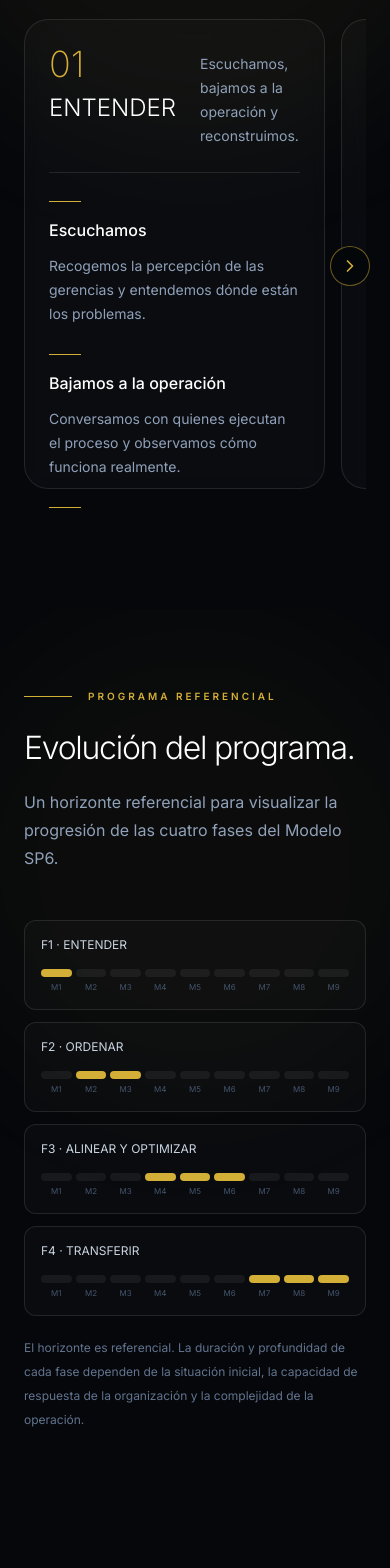
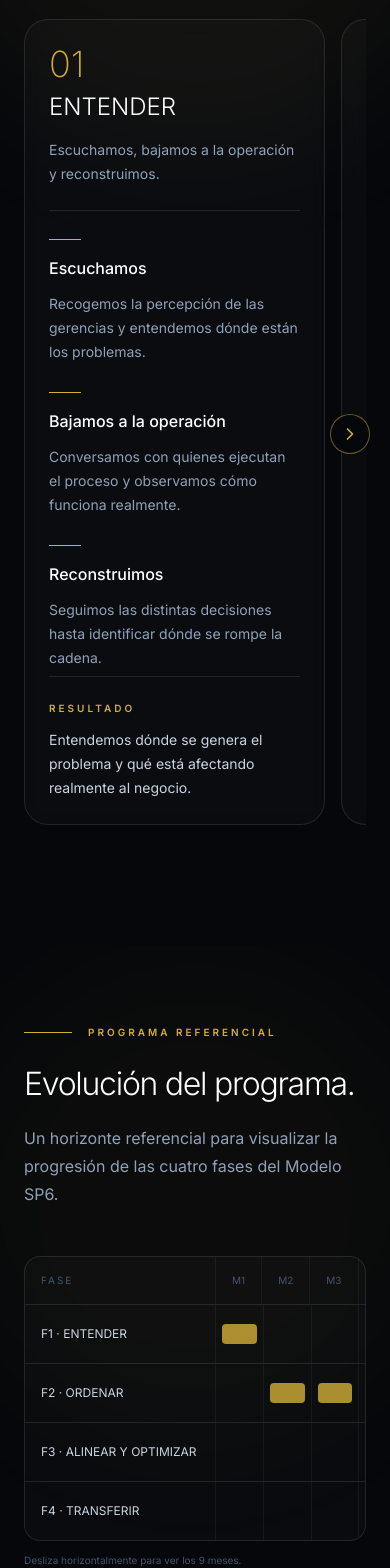
Before and after one commit to rcarlo68-cmd/ServicesProcurement, a Next.js app: page /modelo-sp6 in a window 390 px wide. Shown: the part 2720-4288 px from the top of the page. Built offline with nearby package versions, Linux system fonts and the light colour scheme.

Commit message:
Fix SP6 mobile responsive

```diff
--- a/components/modelo-sp6/Process.tsx
+++ b/components/modelo-sp6/Process.tsx
@@ -98,10 +98,13 @@ export default function Process() {
   const updateScrollButtons = () => {
     if (!carouselRef.current) return;
 
-    const { scrollLeft, scrollWidth, clientWidth } = carouselRef.current;
+    const { scrollLeft, scrollWidth, clientWidth } =
+      carouselRef.current;
 
     setCanScrollLeft(scrollLeft > 5);
-    setCanScrollRight(scrollLeft + clientWidth < scrollWidth - 5);
+    setCanScrollRight(
+      scrollLeft + clientWidth < scrollWidth - 5
+    );
   };
 
   const scrollCarousel = (direction: "left" | "right") => {
@@ -171,7 +174,8 @@ export default function Process() {
                 key={step.number}
                 className="
                   flex
-                  h-[470px]
+                  h-auto
+                  min-h-[470px]
                   w-[88%]
                   shrink-0
                   snap-center
@@ -182,35 +186,70 @@ export default function Process() {
                   bg-white/[0.025]
                   p-6
                   backdrop-blur-sm
-                  sm:h-[480px]
+
+                  sm:min-h-[480px]
                   sm:w-[72%]
                   sm:p-7
+
                   lg:h-[500px]
+                  lg:min-h-0
                   lg:w-[760px]
                   lg:p-8
                 "
               >
                 {/* Card Header */}
                 <div className="border-b border-white/10 pb-6">
-                  <div className="flex items-start justify-between gap-6">
-                    <div>
+                  <div
+                    className="
+                      flex
+                      flex-col
+                      gap-4
+
+                      sm:flex-row
+                      sm:items-start
+                      sm:justify-between
+                      sm:gap-6
+                    "
+                  >
+                    <div className="min-w-0">
                       <div className="text-4xl font-extralight text-[#D4AF37] sm:text-5xl">
                         {step.number}
                       </div>
 
-                      <h3 className="mt-2 text-2xl font-light text-white sm:text-3xl">
+                      <h3 className="mt-2 text-2xl font-light leading-tight text-white sm:text-3xl">
                         {step.title}
                       </h3>
                     </div>
 
-                    <p className="max-w-[210px] pt-2 text-sm leading-6 text-slate-400">
+                    <p
+                      className="
+                        max-w-none
+                        pt-0
+                        text-sm
+                        leading-6
+                        text-slate-400
+
+                        sm:max-w-[210px]
+                        sm:pt-2
+                      "
+                    >
                       {step.headline}
                     </p>
                   </div>
                 </div>
 
                 {/* Columns */}
-                <div className="mt-7 grid grid-cols-1 gap-7 sm:grid-cols-3 sm:gap-5">
+                <div
+                  className="
+                    mt-7
+                    grid
+                    grid-cols-1
+                    gap-7
+
+                    sm:grid-cols-3
+                    sm:gap-5
+                  "
+                >
                   {step.columns.map((column) => (
                     <div key={column.title}>
                       <div className="mb-4 h-px w-8 bg-[#D4AF37]" />
@@ -226,7 +265,7 @@ export default function Process() {
                   ))}
                 </div>
 
-                {/* RESULTADO — siempre abajo */}
+                {/* Resultado */}
                 <div className="mt-auto border-t border-white/10 pt-6">
                   <div className="mb-3 text-[10px] font-semibold uppercase tracking-[0.3em] text-[#D4AF37]">
                     RESULTADO
@@ -255,6 +294,7 @@ export default function Process() {
                 h-10
                 w-10
                 -translate-y-1/2
+                cursor-pointer
                 items-center
                 justify-center
                 rounded-full
@@ -264,8 +304,11 @@ export default function Process() {
                 text-[#D4AF37]
                 backdrop-blur-md
                 transition-all
+                duration-300
                 hover:bg-[#D4AF37]
                 hover:text-[#111111]
+                active:bg-[#D4AF37]
+                active:text-[#111111]
               "
             >
               <ChevronLeft className="h-5 w-5" />
@@ -287,6 +330,7 @@ export default function Process() {
                 h-10
                 w-10
                 -translate-y-1/2
+                cursor-pointer
                 items-center
                 justify-center
                 rounded-full
@@ -296,8 +340,11 @@ export default function Process() {
                 text-[#D4AF37]
                 backdrop-blur-md
                 transition-all
+                duration-300
                 hover:bg-[#D4AF37]
                 hover:text-[#111111]
+                active:bg-[#D4AF37]
+                active:text-[#111111]
               "
             >
               <ChevronRight className="h-5 w-5" />
--- a/components/modelo-sp6/Timeline.tsx
+++ b/components/modelo-sp6/Timeline.tsx
@@ -107,37 +107,58 @@ export default function Timeline() {
           </div>
 
           {/* Mobile */}
-          <div className="space-y-3 md:hidden">
+<div className="md:hidden">
+  <div className="overflow-x-auto rounded-2xl border border-white/10 bg-white/[0.02]">
+    <div className="min-w-[620px]">
 
-            {gantt.map((row) => (
+      {/* Month header */}
+      <div className="grid grid-cols-[190px_repeat(9,1fr)] border-b border-white/10">
+        <div className="p-4 text-[10px] uppercase tracking-[0.2em] text-slate-600">
+          FASE
+        </div>
+
+        {Array.from({ length: 9 }, (_, index) => (
+          <div
+            key={index}
+            className="border-l border-white/5 p-4 text-center text-[10px] text-slate-600"
+          >
+            M{index + 1}
+          </div>
+        ))}
+      </div>
+
+      {/* Rows */}
+      {gantt.map((row, rowIndex) => (
         <div
           key={row.label}
-                className="rounded-xl border border-white/10 bg-white/[0.02] p-4"
+          className={`grid grid-cols-[190px_repeat(9,1fr)] ${
+            rowIndex < gantt.length - 1
+              ? "border-b border-white/10"
+              : ""
+          }`}
         >
-                <div className="mb-4 text-xs text-slate-300">
+          <div className="flex items-center px-4 py-5 text-xs text-slate-300">
             {row.label}
           </div>
 
-                <div className="grid grid-cols-9 gap-1">
           {row.months.map((active, index) => (
-                    <div key={index} className="text-center">
-
             <div
-                        className={`h-2 rounded-sm ${
-                          active
-                            ? "bg-[#D4AF37]"
-                            : "bg-white/[0.06]"
-                        }`}
-                      />
-
-                      <span className="mt-1 block text-[8px] text-slate-600">
-                        M{index + 1}
-                      </span>
+              key={index}
+              className="flex min-h-[58px] items-center border-l border-white/5 px-1.5"
+            >
+              {active ? (
+                <div className="h-5 w-full rounded-sm bg-[#D4AF37]/80" />
+              ) : null}
+            </div>
+          ))}
         </div>
       ))}
     </div>
   </div>
-            ))}
+
+  <p className="mt-3 text-[10px] text-slate-600">
+    Desliza horizontalmente para ver los 9 meses.
+  </p>
 </div>
 
           {/* Note */}
```
Lines whose indentation alone changed are shown as unchanged.
